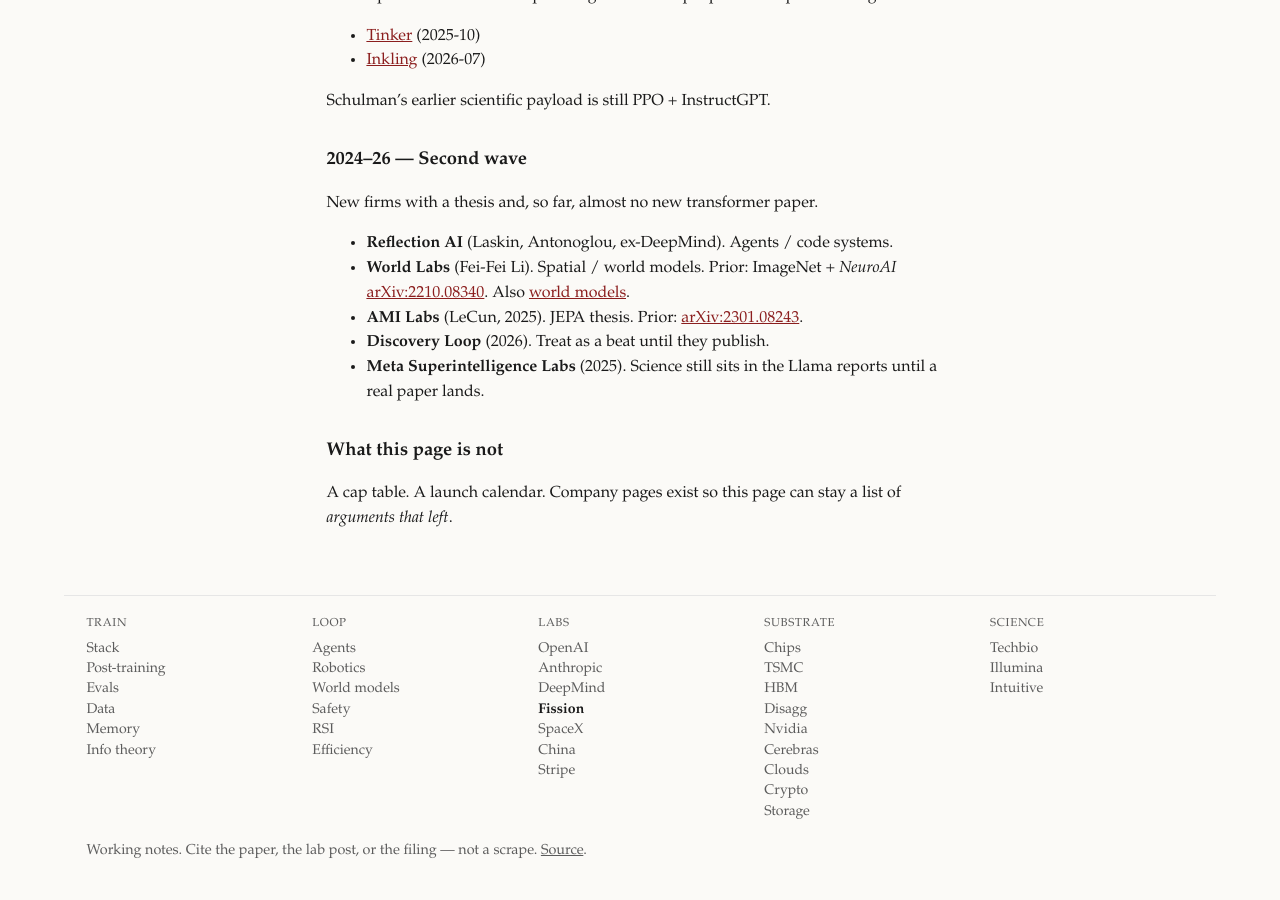
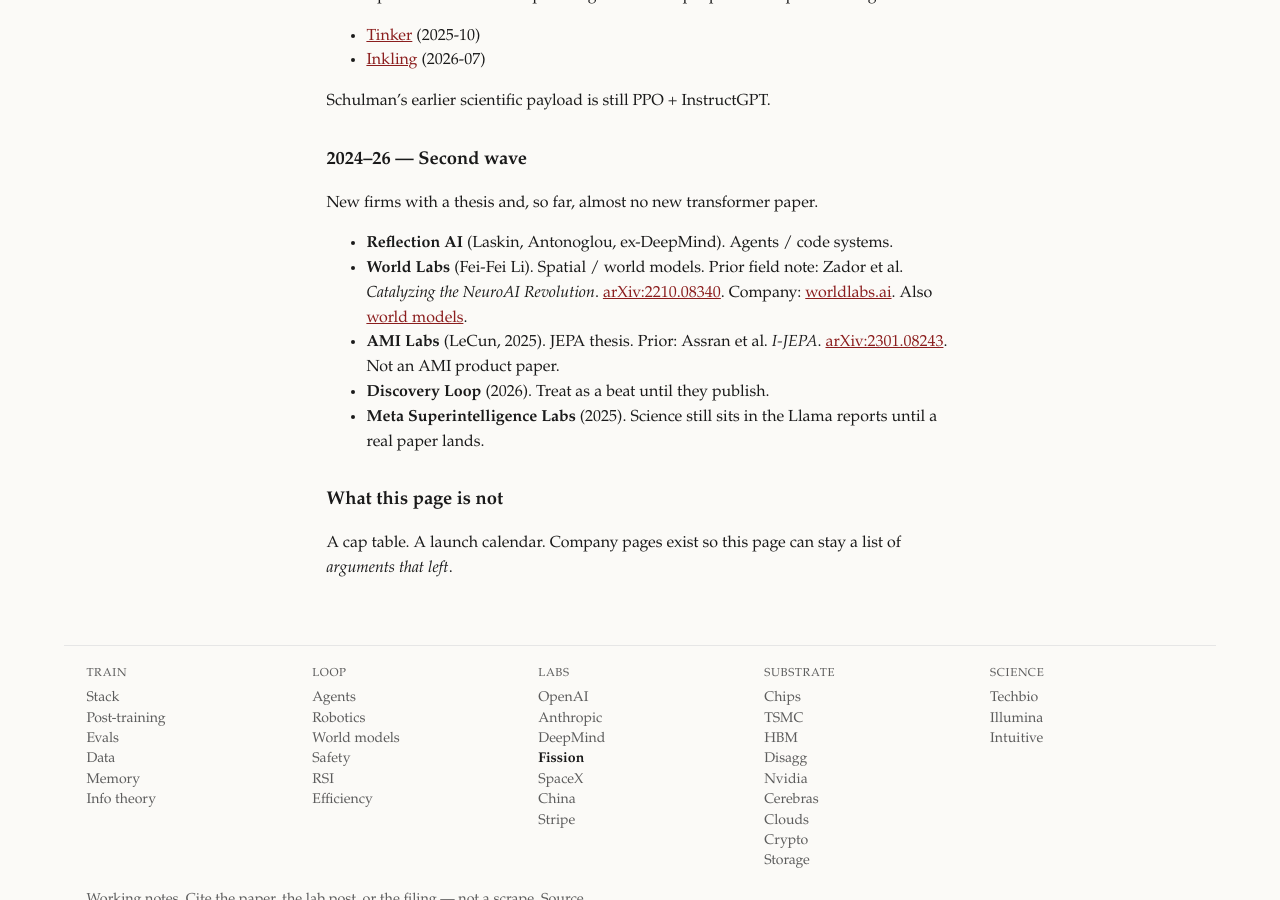
Before and after one commit to vandontduong/chronicle, a Jekyll site: the page built from timelines/lab-fission.md, in a window 1280 px wide and 900 px high, scrolled down 2198 px. Built offline with Jekyll 4.4.1, drawn with Linux system fonts in a browser that asks for light colours.

Commit message:
Label World Labs / AMI prior papers correctly

```diff
--- a/timelines/lab-fission.md
+++ b/timelines/lab-fission.md
@@ -80,8 +80,8 @@ Schulman's earlier scientific payload is still PPO + InstructGPT.
 New firms with a thesis and, so far, almost no new transformer paper.
 
 - **Reflection AI** (Laskin, Antonoglou, ex-DeepMind). Agents / code systems.
-- **World Labs** (Fei-Fei Li). Spatial / world models. Prior: ImageNet + *NeuroAI* [arXiv:2210.08340](https://arxiv.org/abs/2210.08340). Also [world models]({{ '/timelines/world-models/' | relative_url }}).
-- **AMI Labs** (LeCun, 2025). JEPA thesis. Prior: [arXiv:2301.08243](https://arxiv.org/abs/2301.08243).
+- **World Labs** (Fei-Fei Li). Spatial / world models. Prior field note: Zador et al. *Catalyzing the NeuroAI Revolution*. [arXiv:2210.08340](https://arxiv.org/abs/2210.08340). Company: [worldlabs.ai](https://www.worldlabs.ai/blog). Also [world models]({{ '/timelines/world-models/' | relative_url }}).
+- **AMI Labs** (LeCun, 2025). JEPA thesis. Prior: Assran et al. *I-JEPA*. [arXiv:2301.08243](https://arxiv.org/abs/2301.08243). Not an AMI product paper.
 - **Discovery Loop** (2026). Treat as a beat until they publish.
 - **Meta Superintelligence Labs** (2025). Science still sits in the Llama reports until a real paper lands.
 
```
